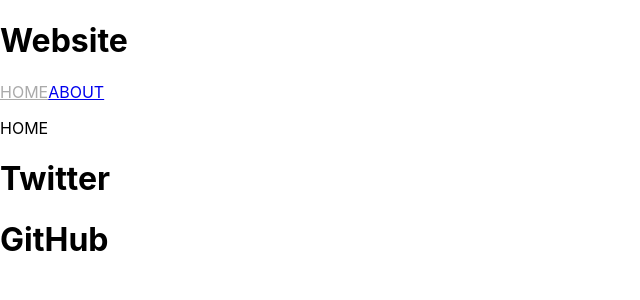
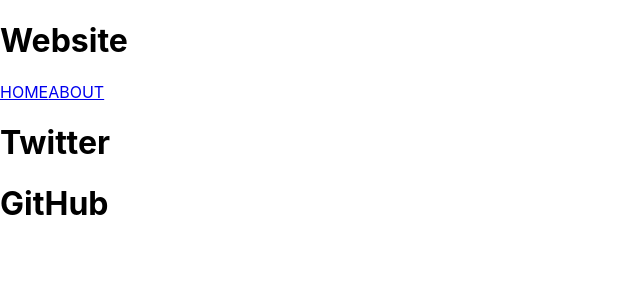
Before and after one commit to horigucchi/website-react, a React (Create React App) app: page / in a window 1280 px wide. Shown: the top 300 px of the page, without its empty margins (0-640 px from the left). Built offline with nearby package versions, Linux system fonts and the light colour scheme.

Commit message:
update : nav

```diff
--- a/src/views/components/nav.js
+++ b/src/views/components/nav.js
@@ -1,19 +1,21 @@
 import { NavLink, Route, BrowserRouter, Switch } from "react-router-dom";
 import { Home, About } from "../pages/pages";
+
+const url = "/website-react";
 
 export function Nav() {
     return (
         <>
             <NavLink
                 exact
-                to="/"
+                to={url + "/"}
                 activeStyle={{ color: "#aaa", textDecoration: "underline" }}
             >
                 HOME
             </NavLink>
             <NavLink
                 exact
-                to="/about"
+                to={url + "/about"}
                 activeStyle={{ color: "#aaa", textDecoration: "underline" }}
             >
                 ABOUT
@@ -26,8 +28,8 @@
     return (
         <>
             <Switch>
-                <Route exact path="/" component={Home}></Route>
-                <Route exact path="/about" component={About}></Route>
+                <Route exact path={url + "/"} component={Home}></Route>
+                <Route exact path={url + "/about"} component={About}></Route>
             </Switch>
         </>
     );
```
